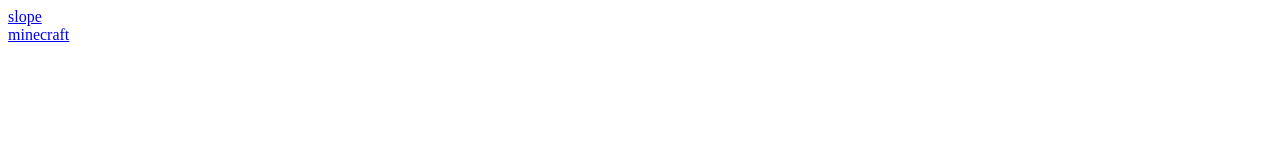
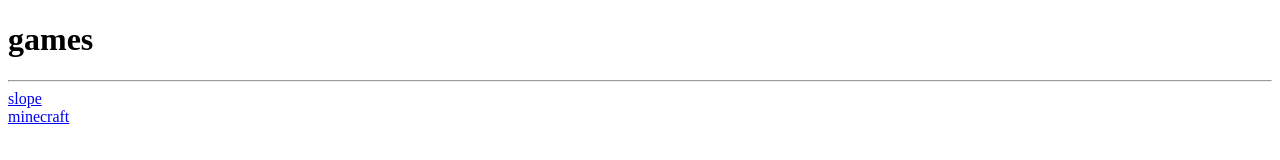
Before and after one commit to JaxTraxx/JaxTraxx.github.io, a plain HTML site: page index.html in a window 1280 px wide. Drawn offline with Linux system fonts and the light colour scheme.

Commit message:
Update index.html

```diff
--- a/index.html
+++ b/index.html
@@ -4,6 +4,8 @@
         <title>games</title>
     </head>
     <body>
+        <h1>games</h1>
+        <hr>
         <a href="slope/index.html">slope</a>
         <br>
         <a href="minecraft.html">minecraft</a>
```
